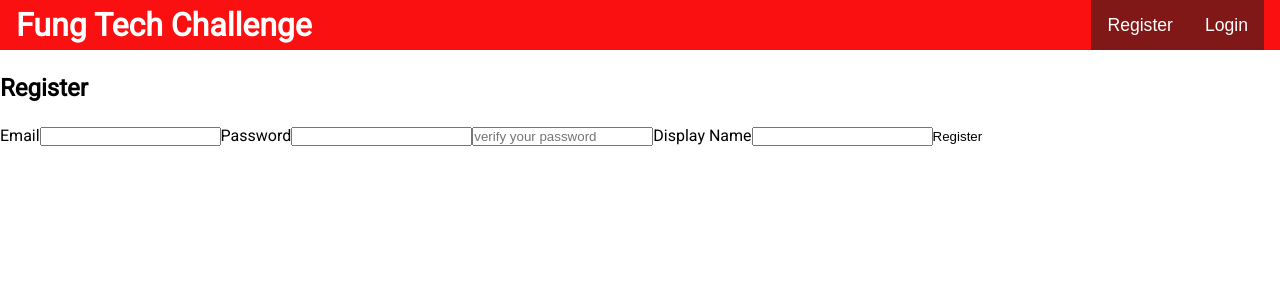
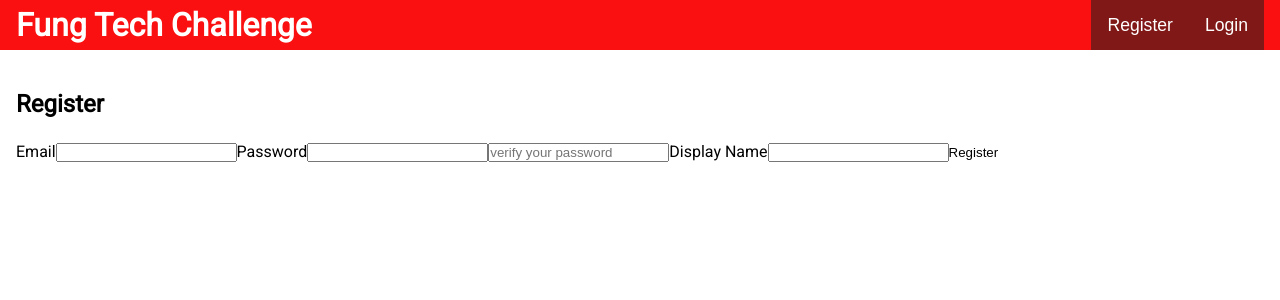
Before and after one commit to Don-Stevenson/fung-tech-challenge, a React (Create React App) app in the folder mern-auth-front/: page /register in a window 1280 px wide. Shown: the top 300 px of the page. Built offline with nearby package versions, Linux system fonts and the light colour scheme; no server answers.

Commit message:
update style css

```diff
--- a/mern-auth-front/src/style.css
+++ b/mern-auth-front/src/style.css
@@ -44,6 +44,11 @@ body {
   font-family: "Roboto", sans-serif;
 }
 
+.page {
+    padding: 1rem;
+
+}
+
 /*Header Style*/
 
 #header {
```
Also changed, not shown: 1 other file (tests, documents, lock files or other folders).
